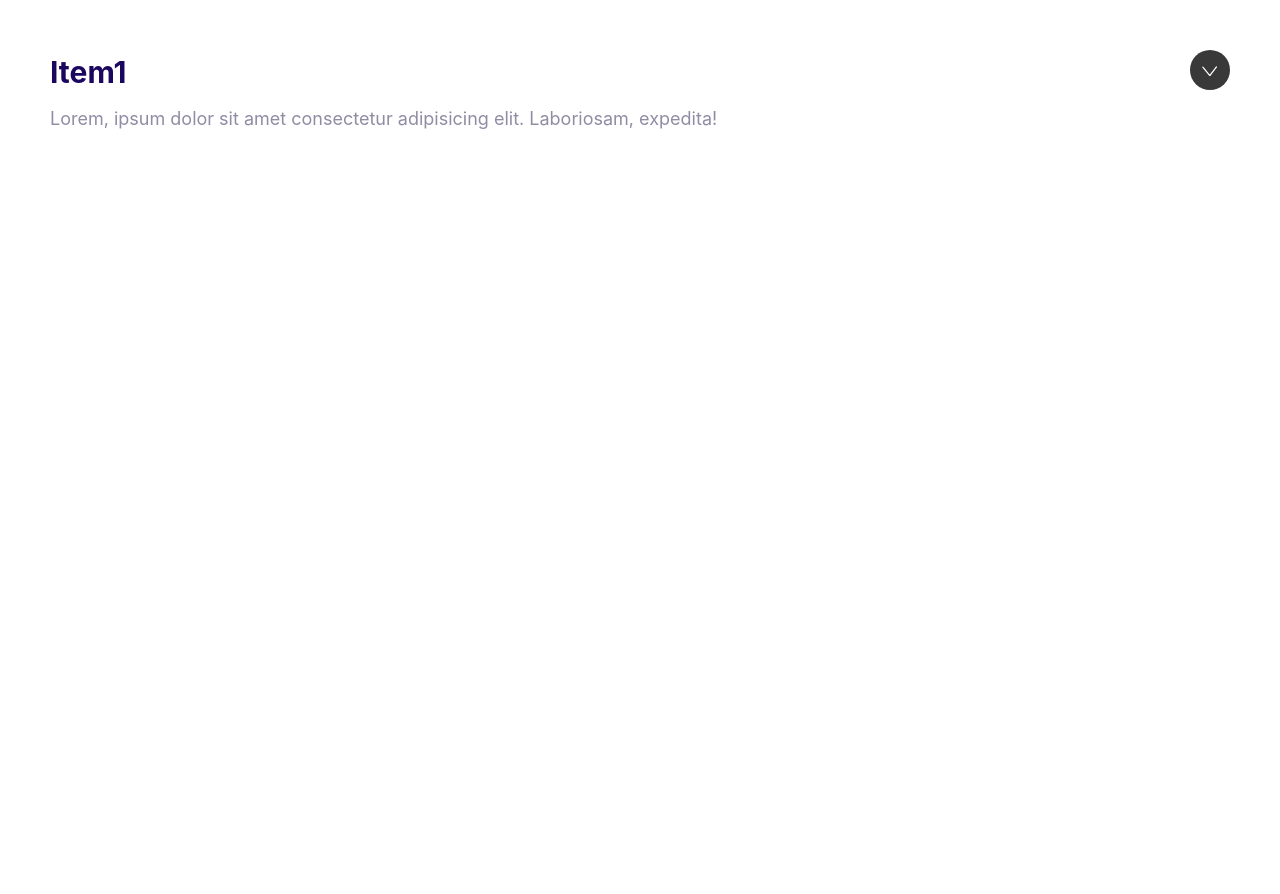
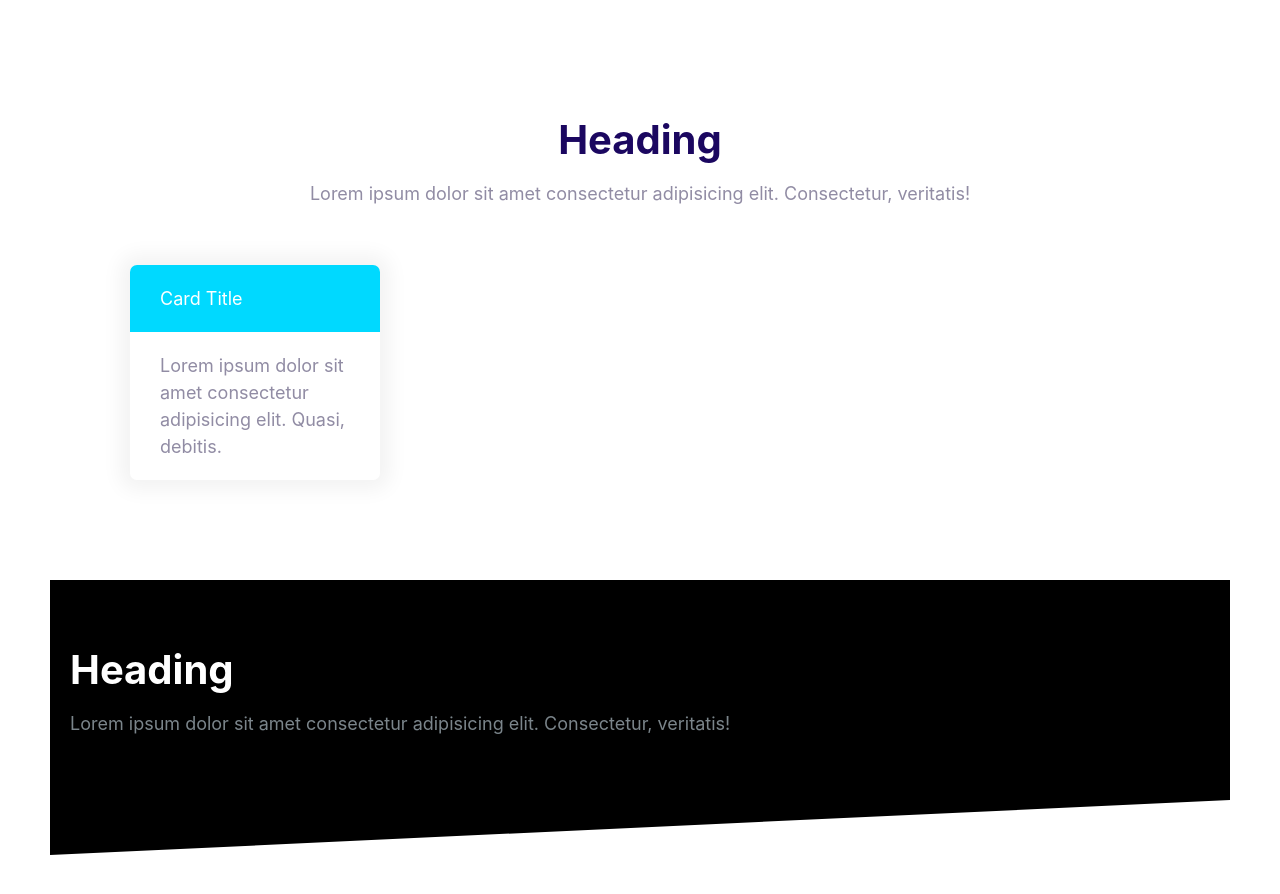
Before and after one commit to dhaligowski/fleet, a plain HTML site: page index.html in a window 1280 px wide. Before the commit the page ends 800 px from the top, so only its background shows below. Drawn offline with Linux system fonts and the light colour scheme.

Commit message:
Build the block component.

```diff
--- a/css/styles.css
+++ b/css/styles.css
@@ -470,3 +470,33 @@ a {
   max-height: 100vh;
   opacity: 1;
 }
+/* Blocks */
+.block {
+  --padding-vertical: 6rem;
+  padding: var(--padding-vertical) 2rem;
+}
+.block__heading {
+  margin-top: 0;
+}
+.block--dark {
+  background: black;
+  color: #7b858b;
+}
+.block--dark .block__heading {
+  color: white;
+}
+.block--skewed-right {
+  padding-bottom: calc(var(--padding-vertical) + 4rem);
+  clip-path: polygon(0% 0%, 100% 0%, 100% 100%, 0% 80%);
+}
+.block--skewed-left {
+  padding-bottom: calc(var(--padding-vertical) + 4rem);
+  clip-path: polygon(0% 0%, 100% 0%, 100% 80%, 0% 100%);
+}
+.block__header {
+  text-align: center;
+}
+.container {
+  max-width: 1140px;
+  margin: 0 auto;
+}
--- a/index.html
+++ b/index.html
@@ -9,18 +9,32 @@
     <link rel="stylesheet" href="css/styles.css" />
   </head>
   <body style="padding: 5rem">
-    <div class="collapsible collapsible--expanded">
-      <header class="collapsible__header">
-        <h2 class="collapsible__heading">Item1</h2>
-        <svg class="icon icon--white collapsible__chevron">
-          <use xlink:href="images/sprite.svg#chevron"></use>
-        </svg>
+    <section class="block container">
+      <header class="block__header">
+        <h2 class="block__heading">Heading</h2>
+        <p>
+          Lorem ipsum dolor sit amet consectetur adipisicing elit. Consectetur,
+          veritatis!
+        </p>
       </header>
-      <div class="collapsible__content">
-        Lorem, ipsum dolor sit amet consectetur adipisicing elit. Laboriosam,
-        expedita!
+      <div style="width: 30%; padding: 4rem">
+        <div class="card card--secondary">
+          <header class="card__header">Card Title</header>
+          <div class="card__body">
+            Lorem ipsum dolor sit amet consectetur adipisicing elit. Quasi,
+            debitis.
+          </div>
+        </div>
       </div>
-    </div>
-    <script src="js/main.js"></script>
+    </section>
+    <section class="block block--dark block--skewed-left">
+      <div class="container">
+        <h2 class="block__heading">Heading</h2>
+        <p>
+          Lorem ipsum dolor sit amet consectetur adipisicing elit. Consectetur,
+          veritatis!
+        </p>
+      </div>
+    </section>
   </body>
 </html>
```
Also changed, not shown: components/blocks.html (added, +26 -0 lines).
